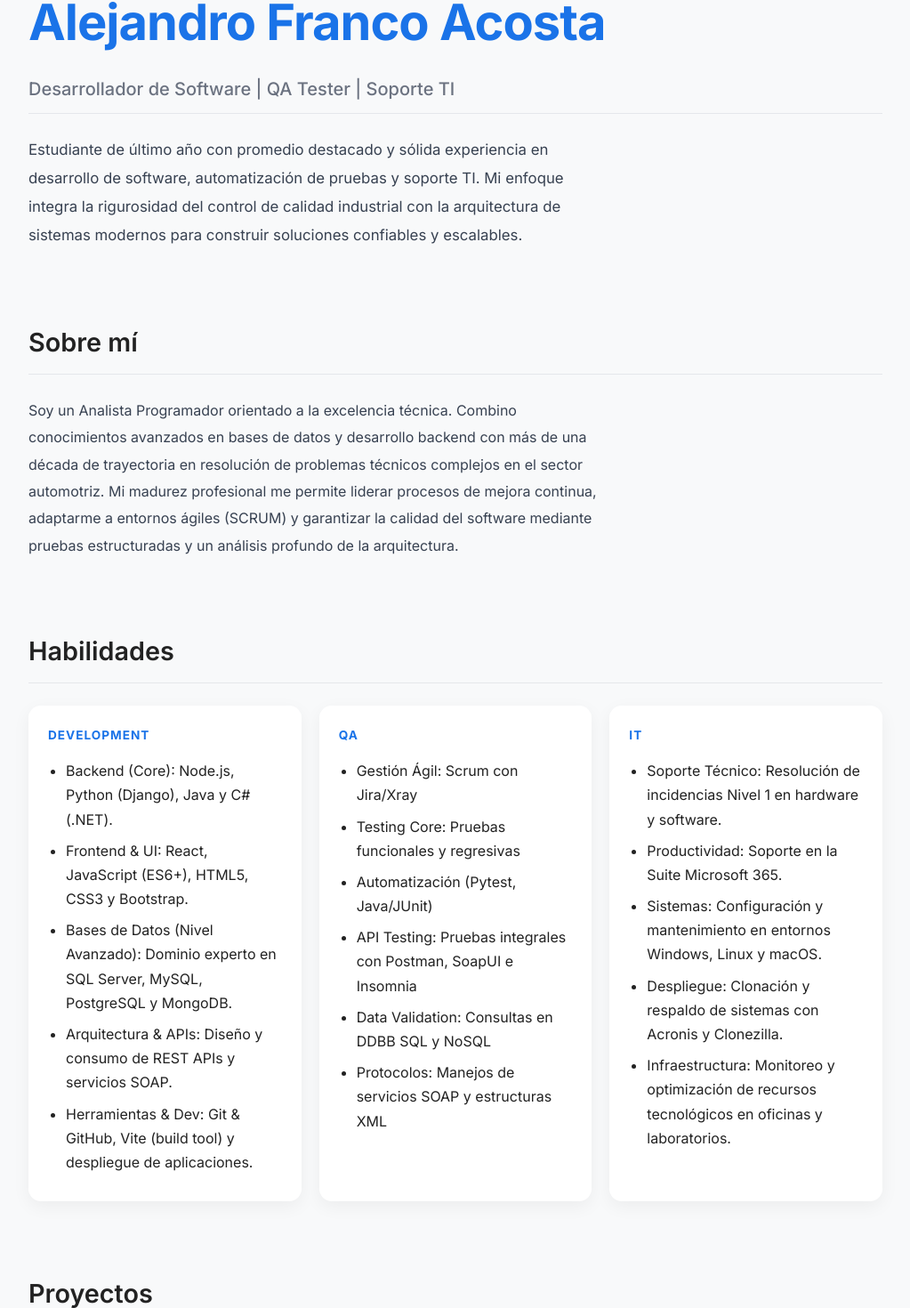
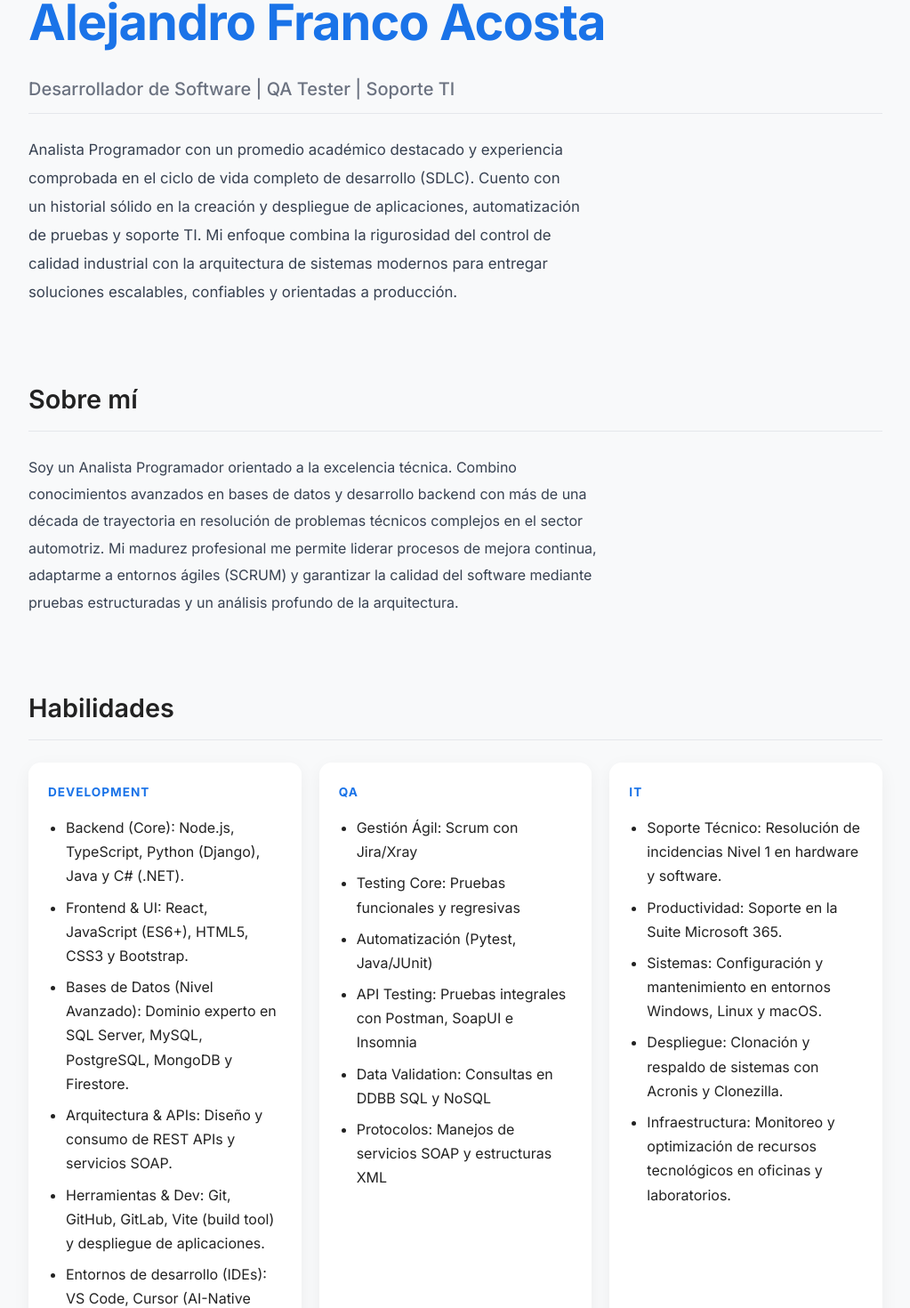
Before and after one commit to Alex-af-2024/portafolio-af, a React (Vite) app: page / in a window 1280 px wide. Shown: the part 352-1822 px from the top of the page at 89% size, without its empty margins (128-1151 px from the left). Built offline with nearby package versions, Linux system fonts and the light colour scheme.

Commit message:
Se modifica texto de modo oscuro y renderiza a movil

```diff
--- a/src/components/About/About.css
+++ b/src/components/About/About.css
@@ -3,3 +3,7 @@
   line-height: 1.9;
   color: #374151;
 }
+
+body.dark .section-text {
+  color: #d1d5db;
+}
--- a/src/components/Experience/Experience.css
+++ b/src/components/Experience/Experience.css
@@ -19,3 +19,12 @@
   line-height: 1.7;
   color: #374151;
 }
+
+
+body.dark .company {
+  color: #94a3b8;
+}
+
+body.dark .experience-description {
+  color: #d1d5db;
+}
--- a/src/components/Footer/Footer.css
+++ b/src/components/Footer/Footer.css
@@ -14,5 +14,9 @@
 
 body.dark .footer {
   background-color: #111827;
-  color: #9ca3af;
+  color: #cbd5e1;
 }
+
+body.dark .footer-text {
+  color: #cbd5e1;
+}
--- a/src/components/Hero/Hero.css
+++ b/src/components/Hero/Hero.css
@@ -22,3 +22,11 @@
   line-height: 1.9;
   color: #374151;
 }
+
+body.dark .hero-headline {
+  color: #cbd5e1;
+}
+
+body.dark .hero-description {
+  color: #d1d5db;
+}
--- a/src/components/Projects/Projects.css
+++ b/src/components/Projects/Projects.css
@@ -48,3 +48,11 @@ body.dark .project-card {
   background-color: #1f2937;
   border: 1px solid #374151;
 }
+
+body.dark .project-description {
+  color: #d1d5db;
+}
+
+body.dark .project-tech {
+  color: #94a3b8;
+}
--- a/src/data/profile.en.js
+++ b/src/data/profile.en.js
@@ -3,7 +3,7 @@ export default {
   headline: "Software Developer | QA Tester | IT Support",
 
   heroText:
-    "Final-year student with an outstanding GPA and solid experience in software development, test automation, and IT support. My approach integrates the rigor of industrial quality control with modern systems architecture to build reliable and scalable solutions.",
+    "Top-tier academic performer and experienced Programmer Analyst with a proven track record across the full Software Development Life Cycle (SDLC). Extensive experience in building and deploying production-ready applications, test automation, and IT support. My approach integrates the rigor of industrial quality control with modern system architecture to deliver scalable, reliable, and production-oriented solutions.",
 
   about: {
     title: "About Me",
@@ -20,7 +20,8 @@ export default {
       "Frontend & UI: React, JavaScript (ES6+), HTML5, CSS3, and Bootstrap.",
       "Databases (Advanced Level): Expert proficiency in SQL Server, MySQL, PostgreSQL, and MongoDB.",
       "Architecture & APIs: Design and consumption of REST APIs and SOAP services.",
-      "Tools & Dev: Git & GitHub, Vite (build tool), and application deployment.",
+      "Tools & Dev: Git, GitHub & GitLab, Vite (build tool), and application deployment.",
+      "AI-Native IDEs & Tools: Cursor, Google Antigravity, VS Code."
     ],
 
     qa: [
@@ -42,7 +43,7 @@ export default {
   },
 
   projects: {
-  title:"Projects",
+    title: "Projects",
     items:
       [
         {
--- a/src/data/profile.es.js
+++ b/src/data/profile.es.js
@@ -3,7 +3,7 @@ export default {
   headline: "Desarrollador de Software | QA Tester | Soporte TI",
 
   heroText:
-    "Estudiante de último año con promedio destacado y sólida experiencia en desarrollo de software, automatización de pruebas y soporte TI. Mi enfoque integra la rigurosidad del control de calidad industrial con la arquitectura de sistemas modernos para construir soluciones confiables y escalables.",
+    "Analista Programador con un promedio académico destacado y experiencia comprobada en el ciclo de vida completo de desarrollo (SDLC). Cuento con un historial sólido en la creación y despliegue de aplicaciones, automatización de pruebas y soporte TI. Mi enfoque combina la rigurosidad del control de calidad industrial con la arquitectura de sistemas modernos para entregar soluciones escalables, confiables y orientadas a producción.",
 
   about: {
     title: "Sobre mí",
@@ -16,11 +16,12 @@ export default {
   skills: {
     title: "Habilidades",
     development: [
-      "Backend (Core): Node.js, Python (Django), Java y C# (.NET).",
+      "Backend (Core): Node.js, TypeScript, Python (Django), Java y C# (.NET).",
       "Frontend & UI: React, JavaScript (ES6+), HTML5, CSS3 y Bootstrap.",
-      "Bases de Datos (Nivel Avanzado): Dominio experto en SQL Server, MySQL, PostgreSQL y MongoDB.",
+      "Bases de Datos (Nivel Avanzado): Dominio experto en SQL Server, MySQL, PostgreSQL, MongoDB y Firestore.",
       "Arquitectura & APIs: Diseño y consumo de REST APIs y servicios SOAP.",
-      "Herramientas & Dev: Git & GitHub, Vite (build tool) y despliegue de aplicaciones.",
+      "Herramientas & Dev: Git, GitHub, GitLab, Vite (build tool) y despliegue de aplicaciones.",
+      "Entornos de desarrollo (IDEs): VS Code, Cursor (AI-Native IDE), Google Antigravity."
     ],
 
     qa: [
--- a/src/index.css
+++ b/src/index.css
@@ -22,7 +22,8 @@ body {
   background-color: #f8f9fa;
   color: #222;
   line-height: 1.7;
-  padding-top: 90px; /* espacio para navbar fixed */
+  padding-top: 90px;
+  /* espacio para navbar fixed */
 }
 
 /* =========================
@@ -114,8 +115,8 @@ body.dark {
 }
 
 body.dark .navbar {
-  background-color: rgba(17,24,39,0.9);
-  border-bottom: 1px solid #374151;
+  background-color: rgba(17, 24, 39, 0.9);
+  border-bottom: 1px solid #ced3da;
 }
 
 body.dark .nav-links a {
```
Lines whose indentation alone changed are shown as unchanged.
